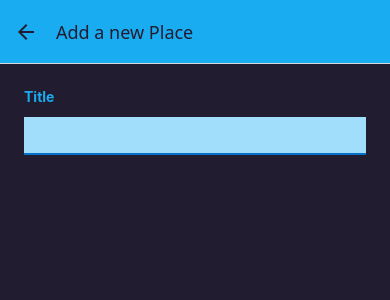
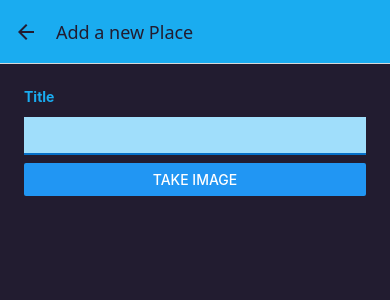
Before and after one commit to stephany247/favPlacesApp, a React Native app: screen /AddPlace in a window 390 px wide. Shown: the top 300 px of the page. Built offline with nearby package versions, Linux system fonts and the light colour scheme.

Commit message:
feat: add and configure camera package for app camera access

```diff
--- a/app.json
+++ b/app.json
@@ -24,6 +24,15 @@
     },
     "web": {
       "favicon": "./assets/favicon.png"
-    }
+    },
+    "plugins": [
+      [
+        "expo-image-picker",
+        {
+          "cameraPermission": "The app needs access to your camera in order to take photos of your favorite places.",
+          // "photosPermission": "The app accesses your photos to let you share them with your friends."
+        }
+      ]
+    ]
   }
 }
--- /dev/null
+++ b/components/Places/ImagePicker.js
@@ -0,0 +1,23 @@
+import { launchCameraAsync, launchImageLibraryAsync } from 'expo-image-picker';
+import { Button, StyleSheet, View } from 'react-native';
+
+export default function ImagePicker() {
+  async function takeImageHandler() {
+    let image = await launchCameraAsync({
+      // mediaTypes: ['images', 'videos'],
+      allowsEditing: true,
+      aspect: [16, 9],
+      quality: 0.5,
+    });
+    console.log(image);
+  }
+
+  return (
+    <View>
+      <View></View>
+      <Button title="Take Image" onPress={takeImageHandler} />
+    </View>
+  );
+}
+
+const styles = StyleSheet.create({});
--- a/components/Places/PlaceForm.js
+++ b/components/Places/PlaceForm.js
@@ -1,6 +1,7 @@
 import { useState } from 'react';
 import { ScrollView, StyleSheet, Text, TextInput, View } from 'react-native';
 import { Colors } from '../../constants/colors';
+import ImagePicker from './ImagePicker';
 
 function PlaceForm() {
   const [enteredTitle, setEnteredTitle] = useState('');
@@ -19,6 +20,7 @@ function PlaceForm() {
           value={enteredTitle}
         />
       </View>
+      <ImagePicker />
     </ScrollView>
   );
 }
--- a/package.json
+++ b/package.json
@@ -12,6 +12,7 @@
     "@react-navigation/native": "^7.2.0",
     "@react-navigation/native-stack": "^7.14.7",
     "expo": "^54.0.0",
+    "expo-image-picker": "~17.0.10",
     "expo-status-bar": "~55.0.4",
     "react": "19.2.0",
     "react-native": "0.83.2",
```
Also changed, not shown: 1 other file (tests, documents, lock files or other folders).
